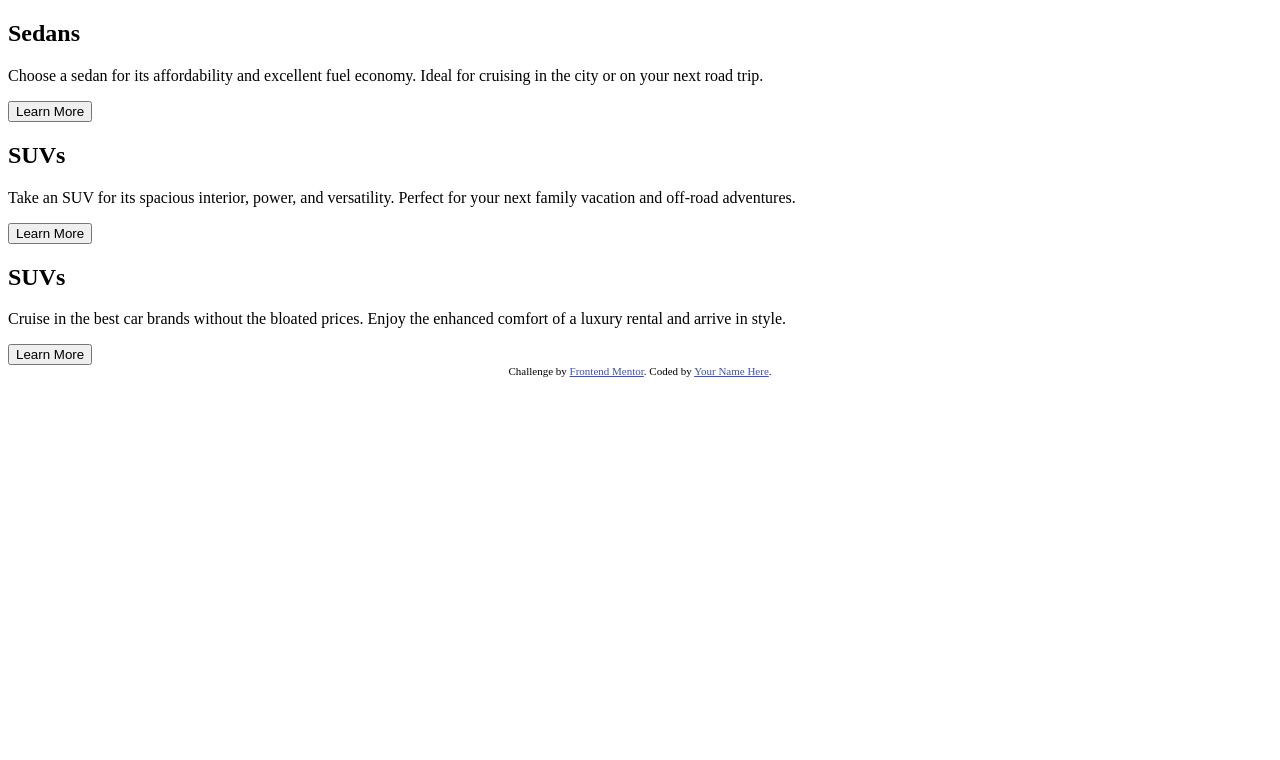
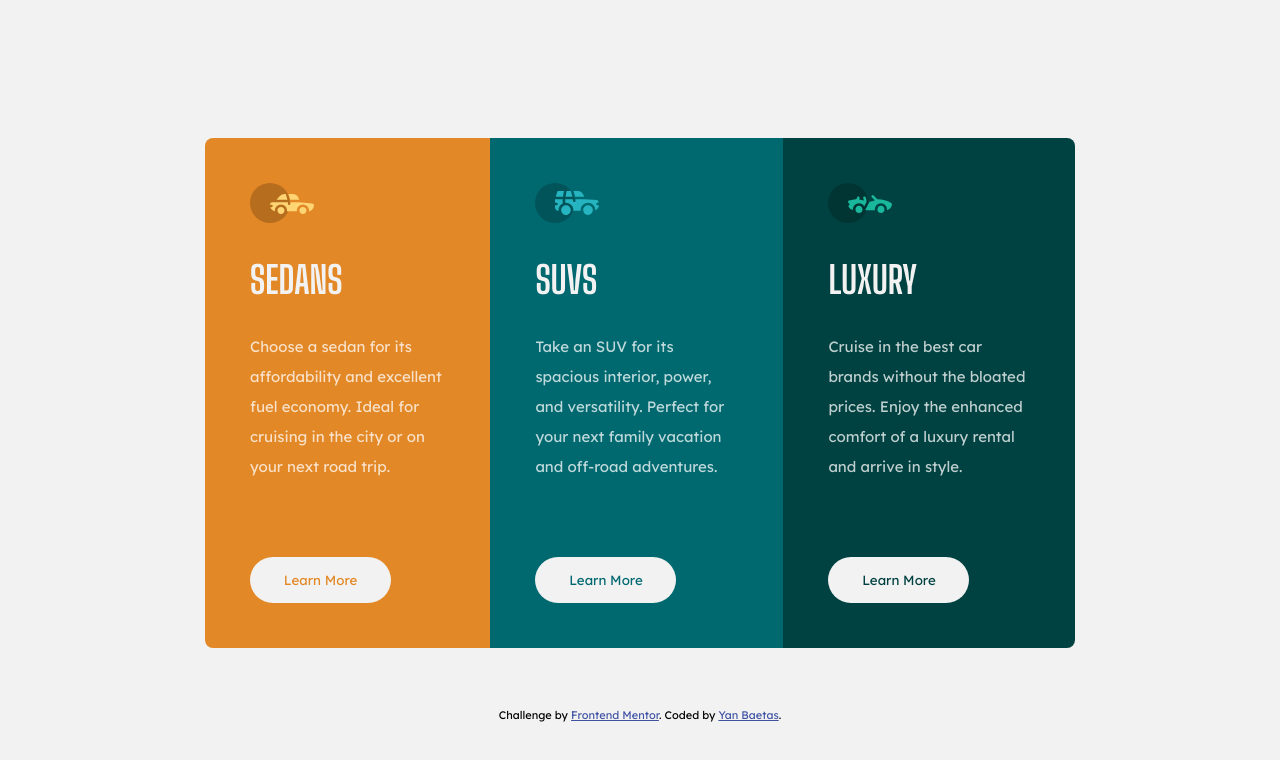
Before and after one commit to YanBaetas/3-column-preview-card-component, a plain HTML site: page index.html in a window 1280 px wide. Drawn offline with Linux system fonts and the light colour scheme.

Commit message:
Adding style

```diff
--- a/index.html
+++ b/index.html
@@ -3,8 +3,13 @@
   <head>
     <meta charset="UTF-8" />
     <meta name="viewport" content="width=device-width, initial-scale=1.0" />
-    <!-- displays site properly based on user's device -->
-
+    <link rel="preconnect" href="https://fonts.googleapis.com" />
+    <link rel="preconnect" href="https://fonts.gstatic.com" crossorigin />
+    <link
+      href="https://fonts.googleapis.com/css2?family=Big+Shoulders+Display:wght@700&family=Lexend+Deca&display=swap"
+      rel="stylesheet"
+    />
+    <link rel="stylesheet" href="./styles.css" />
     <link
       rel="icon"
       type="image/png"
@@ -13,21 +18,11 @@
     />
 
     <title>Frontend Mentor | 3-column preview card component</title>
-
-    <!-- Feel free to remove these styles or customise in your own stylesheet 👍 -->
-    <style>
-      .attribution {
-        font-size: 11px;
-        text-align: center;
-      }
-      .attribution a {
-        color: hsl(228, 45%, 44%);
-      }
-    </style>
   </head>
   <body>
     <main class="container">
-      <div class="card">
+      <div class="card sedans">
+        <img src="./images/icon-sedans.svg" alt="Sedans Cars" />
         <h2>Sedans</h2>
         <p>
           Choose a sedan for its affordability and excellent fuel economy. Ideal
@@ -36,7 +31,8 @@
         <button class="button" type="button">Learn More</button>
       </div>
 
-      <div class="card">
+      <div class="card suvs">
+        <img src="./images/icon-suvs.svg" alt="SUVs Cars" />
         <h2>SUVs</h2>
         <p>
           Take an SUV for its spacious interior, power, and versatility. Perfect
@@ -45,8 +41,9 @@
         <button class="button" type="button">Learn More</button>
       </div>
 
-      <div class="card">
-        <h2>SUVs</h2>
+      <div class="card luxury">
+        <img src="./images/icon-luxury.svg" alt="Luxury Cars" />
+        <h2>Luxury</h2>
         <p>
           Cruise in the best car brands without the bloated prices. Enjoy the
           enhanced comfort of a luxury rental and arrive in style.
@@ -59,7 +56,7 @@
       Challenge by
       <a href="https://www.frontendmentor.io?ref=challenge" target="_blank"
         >Frontend Mentor</a
-      >. Coded by <a href="#">Your Name Here</a>.
+      >. Coded by <a href="https://github.com/YanBaetas">Yan Baetas</a>.
     </div>
   </body>
 </html>
--- a/styles.css
+++ b/styles.css
@@ -0,0 +1,111 @@
+* {
+  margin: 0;
+  padding: 0;
+  box-sizing: border-box;
+}
+
+:root {
+  --bright-orange: hsl(31, 77%, 52%);
+  --dark-cyan: hsl(184, 100%, 22%);
+  --very-dark-cyan: hsl(179, 100%, 13%);
+  --transparent-white: hsla(0, 0%, 100%, 0.75); /*paragraphs*/
+  --very-light-gray: hsl(0, 0%, 95%); /*(background, headings, buttons)*/
+}
+
+html {
+  font-family: "Lexend Deca", Helvetica, sans-serif;
+  font-size: 93.75%;
+}
+
+body {
+  display: flex;
+  flex-direction: column;
+  align-items: center;
+  justify-content: center;
+  background: var(--very-light-gray);
+  min-height: 100vh;
+  padding: 2rem 1.5rem;
+}
+
+.container {
+  display: flex;
+  flex-direction: column;
+  margin: 4rem 0;
+}
+
+.card {
+  padding: 3rem 3rem;
+}
+
+.card.sedans {
+  background: var(--bright-orange);
+  border-radius: 8px 8px 0 0;
+}
+
+.card.suvs {
+  background: var(--dark-cyan);
+}
+
+.card.luxury {
+  background: var(--very-dark-cyan);
+  border-radius: 0 0 8px 8px;
+}
+
+.card h2 {
+  font-family: "Big Shoulders Display", cursive;
+  font-size: 2.5rem;
+  text-transform: uppercase;
+  color: var(--very-light-gray);
+  margin-top: 2rem;
+}
+
+.card p {
+  color: var(--transparent-white);
+  line-height: 2rem;
+  margin-top: 2rem;
+}
+
+.card .button {
+  background: var(--very-light-gray);
+  font-family: "Lexend Deca", Helvetica, sans-serif;
+  padding: 1rem 2.25rem;
+  margin-top: 2rem;
+  border: none;
+  border-radius: 5rem;
+}
+
+.card.sedans .button {
+  color: var(--bright-orange);
+}
+
+.card.suvs .button {
+  color: var(--dark-cyan);
+}
+
+.card.luxury .button {
+  color: var(--very-dark-cyan);
+}
+
+.attribution {
+  font-size: 11px;
+  text-align: center;
+}
+.attribution a {
+  color: hsl(228, 45%, 44%);
+}
+
+@media only screen and (min-width: 784px) {
+  .container {
+    flex-direction: row;
+    max-width: 870px;
+  }
+  .card.sedans {
+    border-radius: 8px 0 0 8px;
+  }
+  .card.luxury {
+    border-radius: 0 8px 8px 0;
+  }
+  .card .button {
+    margin-top: 5rem;
+  }
+}
```
